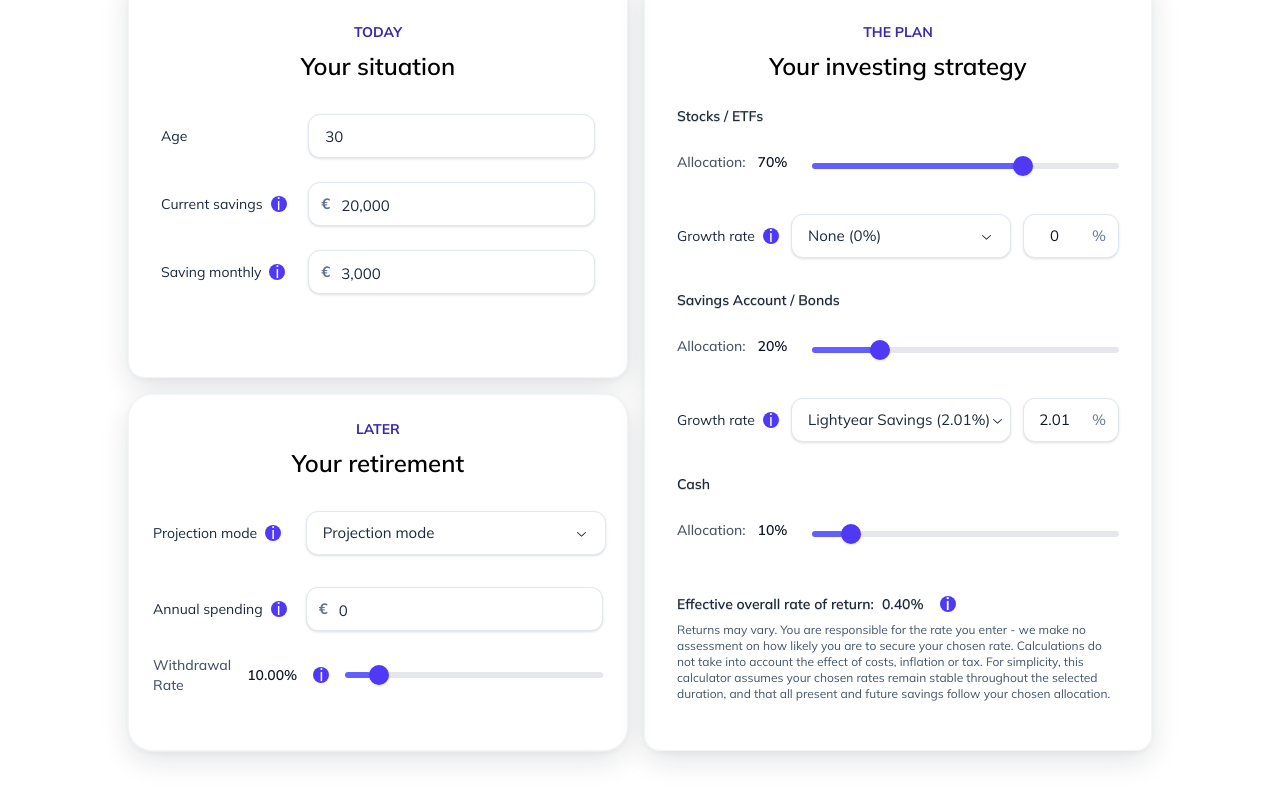
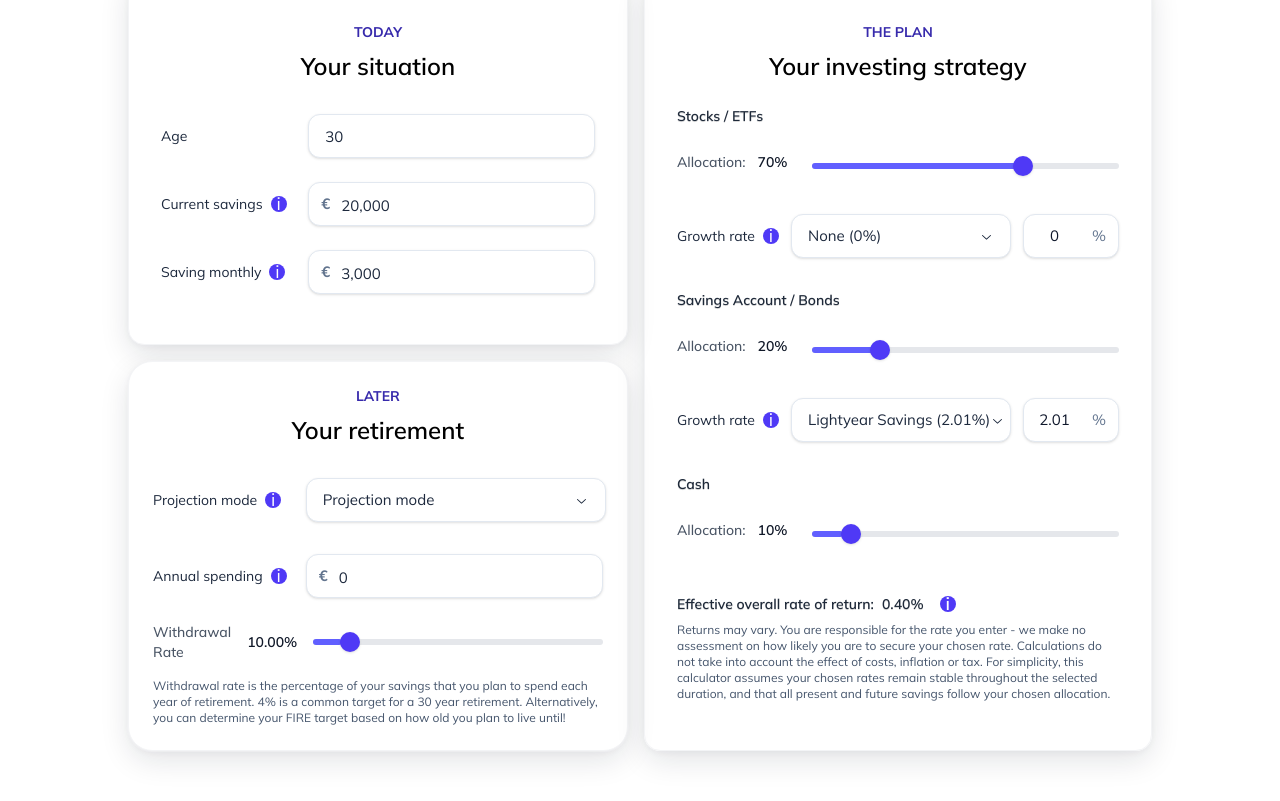
Before and after one commit to inputBrain/client-ret-calculator, a Next.js app: page / in a window 1280 px wide. Shown: the part 499-1300 px from the top of the page. Built offline with nearby package versions, Linux system fonts and the light colour scheme.

Commit message:
chore(ui): update RetirementBlock tooltip text

```diff
--- a/src/components/ui/RetirementBlock.tsx
+++ b/src/components/ui/RetirementBlock.tsx
@@ -67,11 +67,6 @@ export default function RetirementBlock({
 
 
 
-
-
-
-
-
                 <div className="mt-2 items-center">
                     <div className="flex items-center text-sm text-slate-800 font-normal gap-4">
                         <span className="text-sm font-medium text-gray-600">
@@ -82,7 +77,6 @@ export default function RetirementBlock({
                                 <span className="text-sm font-semibold tabular-nums text-gray-900">
                                   {displayValue.toFixed(2)}%
                                 </span>
-                                <Info tooltip="The percentage of your portfolio you plan to withdraw annually."/>
                             </div>
                         ) : (
                             <span className="text-sm font-semibold tabular-nums text-gray-900">
@@ -105,6 +99,9 @@ export default function RetirementBlock({
                     </div>
 
                 </div>
+                <p className="text-xs text-slate-600">
+                    Withdrawal rate is the percentage of your savings that you plan to spend each year of retirement. 4% is a common target for a 30 year retirement. Alternatively, you can determine your FIRE target based on how old you plan to live until!
+                </p>
             </div>
         </div>
     );
```
